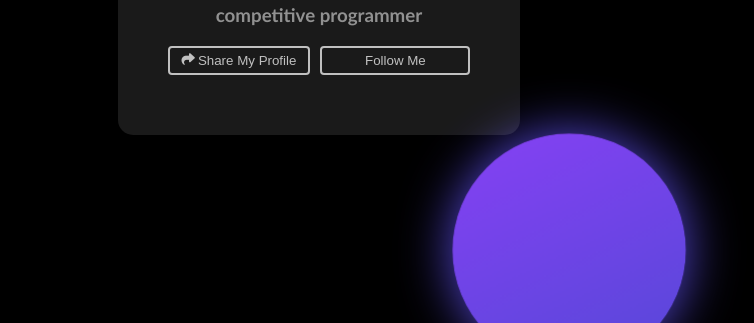
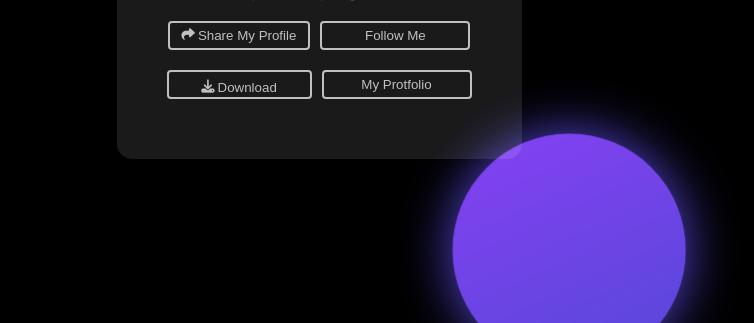
Before and after one commit to VinayBorate/MyModalPort, a plain HTML site: page index.html in a window 1280 px wide. Shown: the part 477-800 px from the top of the page, without its empty margins (321-1075 px from the left). Drawn offline with Linux system fonts and the light colour scheme.

Commit message:
updatedownloadbtn

```diff
--- a/index.html
+++ b/index.html
@@ -29,7 +29,7 @@
              <div>
                  <h3>competitive programmer</h3>
              </div>
-             <div class>
+             <div>
                 <!-- contains button -->
                  <button class="btn sharebtn" onclick="openmodal()">
                  <i class="fa fa-share" aria-hidden="true"></i>
@@ -39,6 +39,24 @@
                     <a href="https://www.linkedin.com/in/vinayborate/">Follow Me</a>
                  </button>
              </div>
+             <div>
+                <!-- contains button -->
+                 <!-- <button class="btn downolad">
+                 <i class="fa-solid fa-download"></i>
+                 <div>Download</div>
+                 </button> -->
+                <button class="btn download">
+                 <a  href="asset/VinayBorateResume (11).pdf" download="VinayBorate_Resume.pdf">
+                    <i class="fa-solid fa-download"></i>
+                    <div>Download</div>
+                  </a>
+                </button>
+
+                 <button class="btn myportfolio">
+                    <a href="https://vinayborate.github.io/PortfolioVinay/">My Protfolio</a>
+                 </button>
+             </div>
+
 
           </div>
 </div>
--- a/stylemodaal.css
+++ b/stylemodaal.css
@@ -25,7 +25,13 @@
   z-index: 1;
 }
 .wrapper div:nth-child(4) {
-  /* it contains my both button */
+  /* it contains my both button (share)(follow) */
+   display: flex;
+   flex-direction: row;
+   gap: 10px;
+}
+.wrapper div:nth-child(5) {
+  /* it contains my both button (share)(follow) */
    display: flex;
    flex-direction: row;
    gap: 10px;
@@ -48,17 +54,36 @@
 .followbtn {
   width: 150px;
 }
+
+.download a{
+  display: flex;
+  justify-content: center;
+  gap: 3px;
+  width: 117px;
+  height: 10px;
+  text-decoration: none;
+  color: #ffffffb9;
+}
+.myportfolio{
+  width: 150px;
+}
+.myportfolio a{
+  text-decoration: none;
+  color: #ffffffb9;
+}
 .followbtn a{
   text-decoration: none;
   color: #ffffffb9;
 }
 .btn:hover {
-  background: #ffffffb9;
-  color: rgb(19, 19, 19);
+  background: #555;
+  color: #ffffffb9;
 }
-.followbtn :hover a{
-  background: #ffffffb9;
-  color: rgb(19, 19, 19);
+.btn.followbtn:hover {
+  background-color: #555; /* Change background color on hover */
+}
+.btn.myportfolio:hover {
+  background-color: #555; /* Change background color on hover */
 }
 
   @keyframes circle1Animate {
```
Also changed, not shown: 1 other file.
